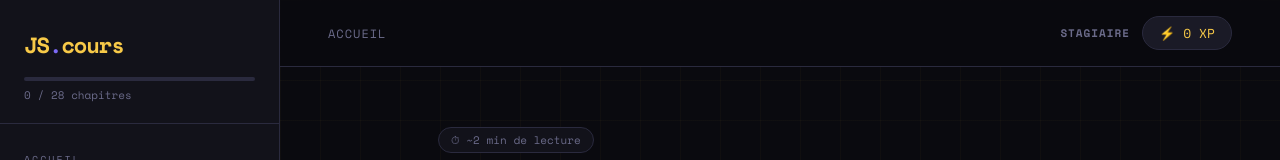
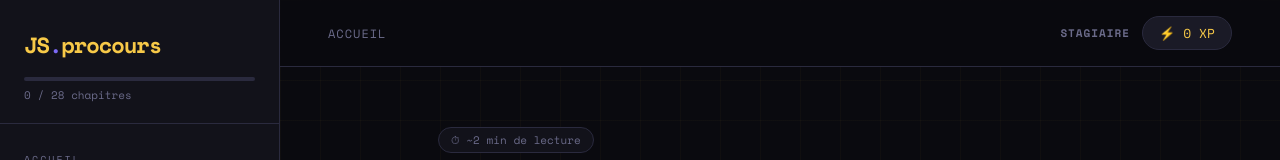
Before and after one commit to Esteban-Mo/JsCourse, a React (Vite) app: page / in a window 1280 px wide. Shown: the top 160 px of the page. Built offline with nearby package versions, Linux system fonts and the light colour scheme.

Commit message:
feat: update logo text from 'JS.cours' to 'JS.procours' for consistency

```diff
--- a/src/components/Layout/Sidebar.tsx
+++ b/src/components/Layout/Sidebar.tsx
@@ -49,7 +49,7 @@ export default function Sidebar({ isOpen, onClose }: SidebarProps) {
   return (
     <aside className={`sidebar${isOpen ? ' open' : ''}`} aria-label="Navigation du cours">
       <div className="sidebar-header">
-        <div className="logo" onClick={handleLogoClick}>JS<span>.</span>cours</div>
+        <div className="logo" onClick={handleLogoClick}>JS<span>.</span>procours</div>
         <div className="progress-bar-wrap">
           <div className="progress-bar-fill" style={{ width: `${progress}%` }} />
         </div>
```
